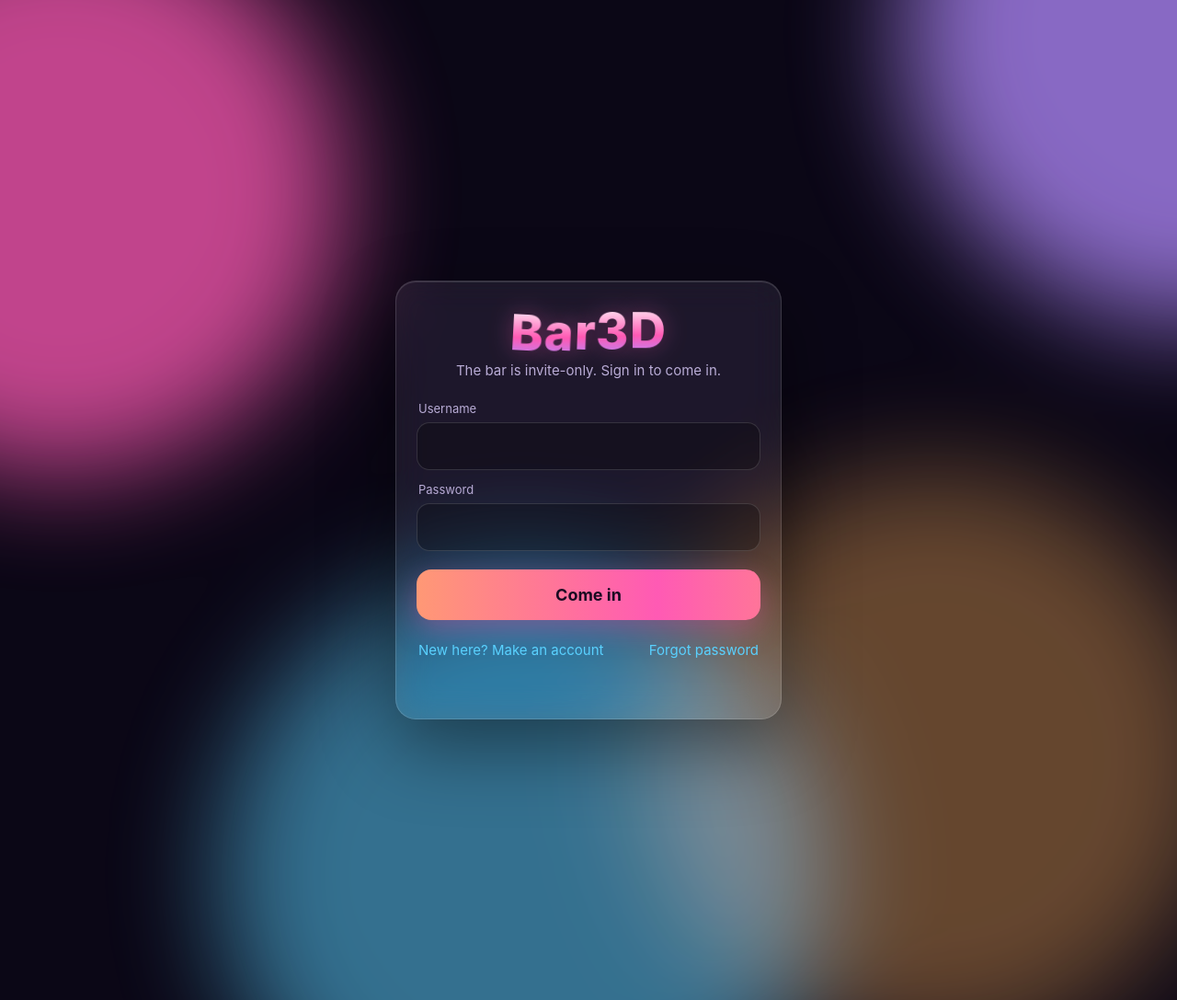
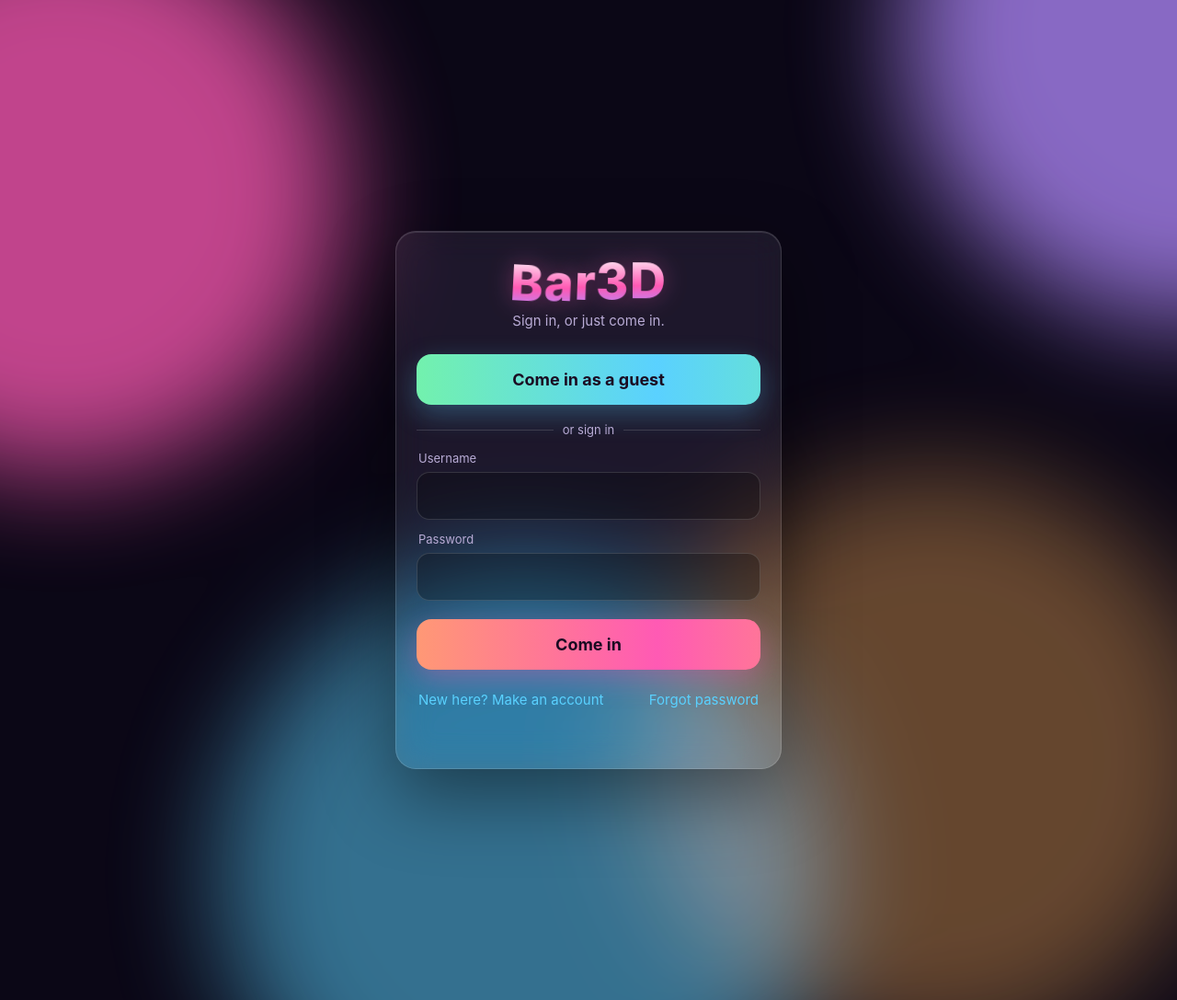
Before and after one commit to Barcode162/3D, a PHP site: page /gate.html in a window 1280 px wide. Shown: the whole page at 92% size. Run offline with PHP 8.4, Linux system fonts and the light colour scheme.

Commit message:
The bar is open (user, 2026-10-21): guests ("Come in as a guest") and any account get in; only the hub stays private; multiplayer back in the open room
Co-Authored-By: Claude Opus 5.5 <noreply@anthropic.com>
Claude-Session: https://claude.ai/code/session_014SZwToWgBSv23fdatFYCfa

```diff
--- a/server/gate.html
+++ b/server/gate.html
@@ -63,6 +63,10 @@
   .go:active { transform: scale(.96); }
   .go[disabled] { filter: grayscale(.6) brightness(.8); }
   @keyframes shine { to { background-position: 200% 0; } }
+  .guest { margin-top: 4px; background: linear-gradient(90deg, var(--cyan), var(--mint), var(--cyan)); background-size: 200% 100%;
+    box-shadow: 0 10px 30px rgba(90,209,255,.3); }
+  .or { display: flex; align-items: center; gap: 10px; color: var(--dim); font-size: 13px; margin: 18px 0 2px; }
+  .or::before, .or::after { content: ''; flex: 1; height: 1px; background: var(--edge); }
   .links { display: flex; justify-content: space-between; gap: 10px; margin-top: 16px; flex-wrap: wrap; }
   .link { background: none; color: var(--cyan); padding: 6px 2px; font-size: 15px; }
   .link:active { opacity: .6; }
@@ -121,7 +125,9 @@
     <h1 id="title" aria-label="Bar3D"></h1>
 
     <section class="screen" id="signin">
-      <p class="sub">The bar is invite-only. Sign in to come in.</p>
+      <p class="sub">Sign in, or just come in.</p>
+      <button class="go guest" id="guest" type="button">Come in as a guest</button>
+      <div class="or"><span>or sign in</span></div>
       <form id="fLogin" autocomplete="on">
         <label for="lUser">Username</label>
         <input id="lUser" name="username" autocomplete="username" autocapitalize="none" autocorrect="off" required>
@@ -216,7 +222,7 @@
   function enter(j) {
     store('bar3dToken', j.token || store('bar3dToken'));
     store('bar3dProfile', JSON.stringify(j.me));
-    if (j.me.play) {
+    if (j.me) {  // the bar is open: every account comes in
       // A reload that lands here again means the cookie didn't stick: stop instead of looping.
       var last = 0; try { last = +sessionStorage.getItem('gateTry') || 0; } catch (e) {}
       if (Date.now() - last < 8000) { show('signin'); say('Your browser didn\'t keep the login. Allow cookies for this site and try again.'); return; }
@@ -254,6 +260,12 @@
     var done = function () { store('bar3dToken', null); store('bar3dProfile', null); location.href = './'; };
     if (t) call({ a: 'logout', token: t }).then(done); else done();
   }
+  $('guest').addEventListener('click', function () {
+    var secure = location.protocol === 'https:' ? '; secure' : '';
+    document.cookie = 'bar_guest=1; path=/; max-age=31536000; samesite=lax' + secure;
+    say('Come on in!', true);
+    setTimeout(function () { location.reload(); }, 300);
+  });
   $('out1').addEventListener('click', signOut);
   $('out2').addEventListener('click', signOut);
   $('again').addEventListener('click', function () {
```
Also changed, not shown: server/gate.php (+4 -5 lines), tools/gate_test.mjs (+11 -11 lines), .github/workflows/deploy.yml.
